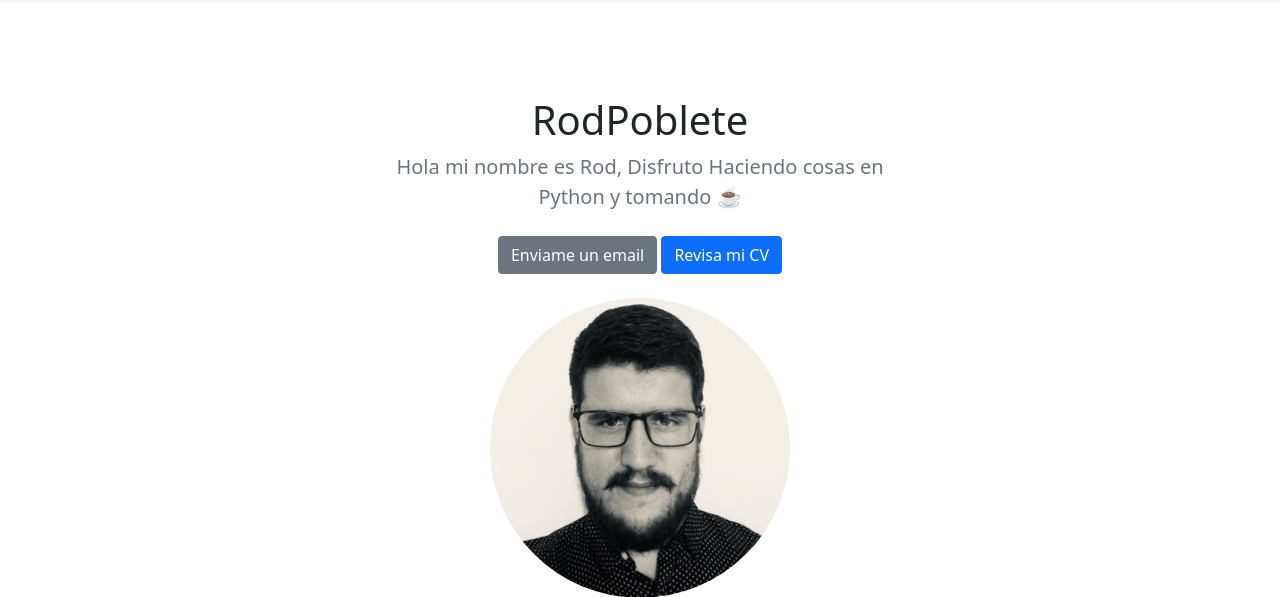
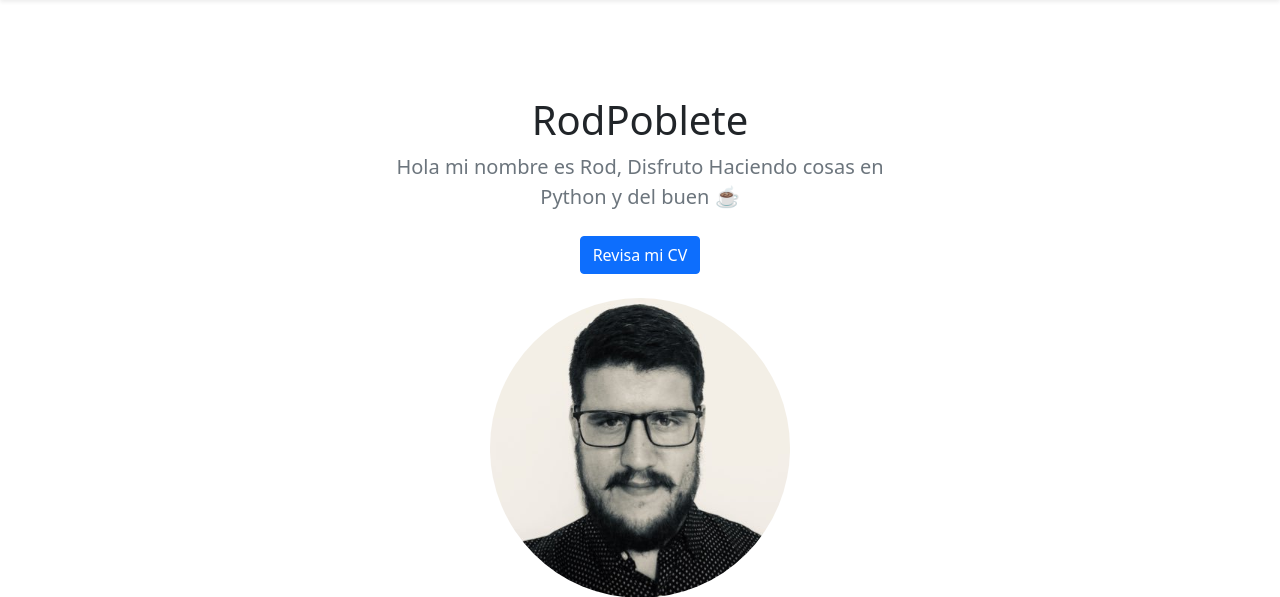
Before and after one commit to rodpoblete/website, a Django app: page / in a window 1280 px wide. Shown: the part 56-653 px from the top of the page. Run offline with Django 3.2, Linux system fonts and the light colour scheme; data that the repository does not hold is empty; some libraries are stand-ins or nearby versions.

Commit message:
Delete mailme button home html

```diff
--- a/jobs/templates/jobs/home.html
+++ b/jobs/templates/jobs/home.html
@@ -103,12 +103,9 @@
           <div class="col-lg-6 col-md-8 mx-auto">
             <h1 class="fw-light">RodPoblete</h1>
             <p class="lead text-muted">
-              Hola mi nombre es Rod, Disfruto Haciendo cosas en Python y tomando ☕
+              Hola mi nombre es Rod, Disfruto Haciendo cosas en Python y del buen ☕
             </p>
             <p>
-              <a href="mailto:me@rodpoblete.com" class="btn btn-secondary my-2"
-                >Enviame un email</a
-              >
               <a href="http://rodpoblete.com.s3-website-us-west-2.amazonaws.com/documents/curriculum-rp.pdf" target="_blank" class="btn btn-primary my-2">Revisa mi CV</a>
             </p>
             <img class="rounded-circle" src="{% static 'rod.jpg' %}" height=300></img>
```
